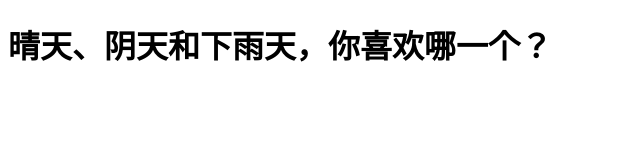
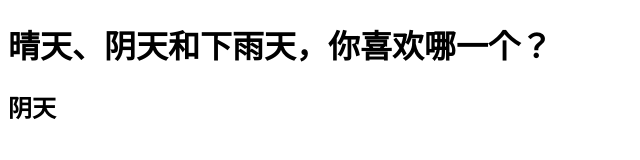
Before and after one commit to ssminspiration/shhm, a plain HTML site: page index.html in a window 1280 px wide. Shown: the whole page, without its empty margins (0-640 px from the left). Drawn offline with Linux system fonts and the light colour scheme.

Commit message:
03-添加了h2标签并回答了问题

```diff
--- a/index.html
+++ b/index.html
@@ -10,6 +10,7 @@
 
 <body>
     <h1>晴天、阴天和下雨天，你喜欢哪一个？</h1>
+    <h2>阴天</h2>
 </body>
 
 </html>
```
